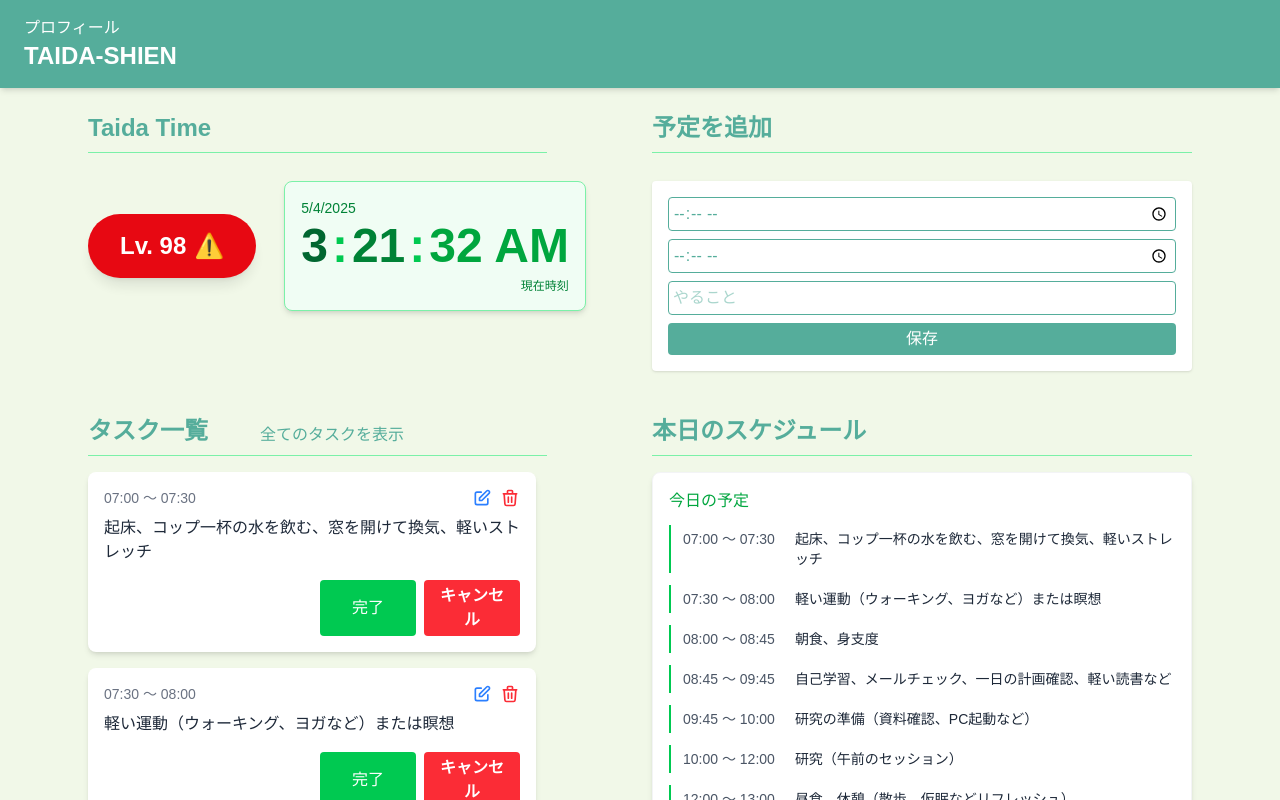
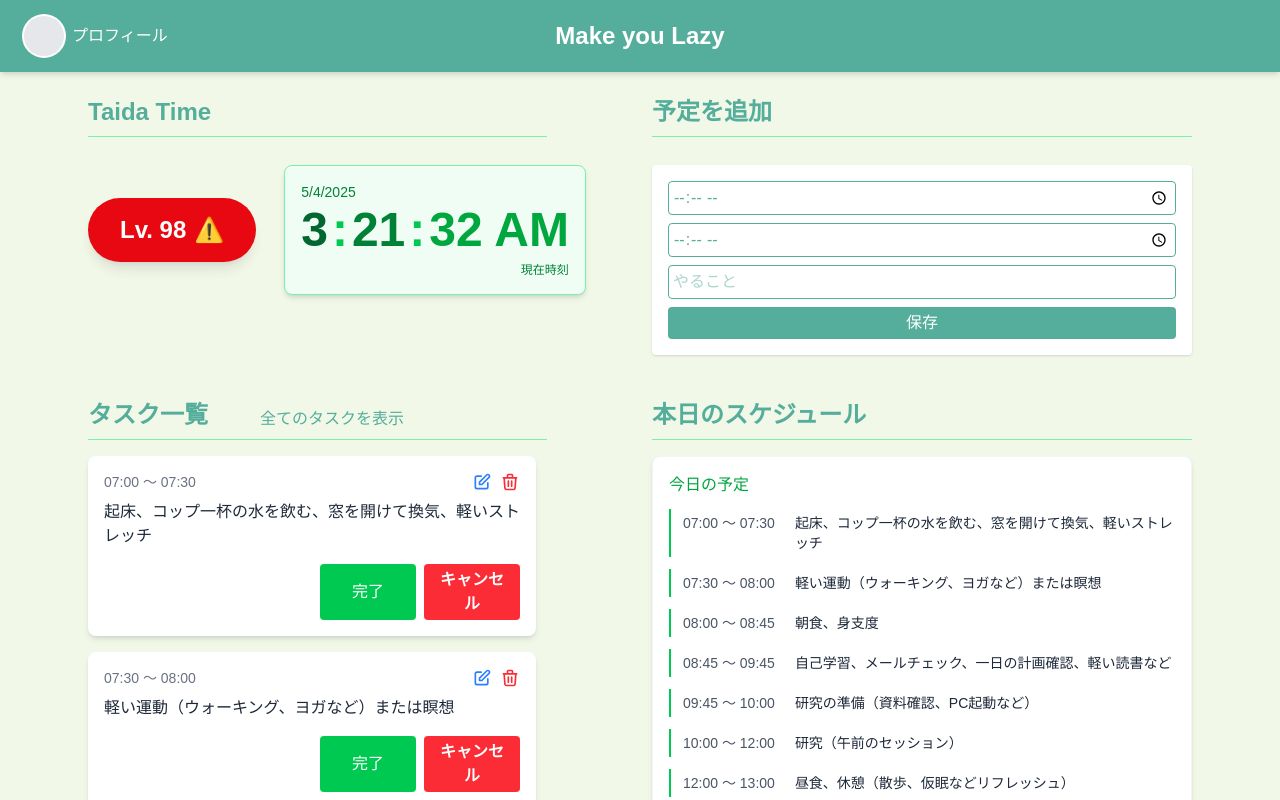
Before and after one commit to jack-app/jackHack2025_C, a Next.js app in the folder front/: page / in a window 1280 px wide. Shown: the top 800 px of the page. Built offline with nearby package versions, Linux system fonts and the light colour scheme.

Commit message:
headerのスタイル調整

```diff
--- a/front/src/components/header.tsx
+++ b/front/src/components/header.tsx
@@ -1,11 +1,22 @@
-import React from 'react';
+import React from "react";
 
 const Header = () => {
     return (
-    <header className="bg-[#55AD9B] text-white py-4 px-6 shadow-md">
-        <button>プロフィール</button>
-        <h1 className="text-2xl font-semibold ">TAIDA-SHIEN</h1>
-    </header>
+        <header className="bg-[#55AD9B] text-white py-4 px-6 shadow-md flex items-center justify-between relative">
+        {/* 左：プロフィールアイコン */}
+        <button className="flex items-center space-x-2">
+            <div className="w-10 h-10 rounded-full ring-2 ring-white bg-gray-200 flex-shrink-0" />
+            <span className="font-medium hover:underline">プロフィール</span>
+        </button>
+
+        {/* 中央：タイトル */}
+        <h1 className="absolute left-1/2 top-1/2 transform -translate-x-1/2 -translate-y-1/2 text-2xl font-semibold">
+            Make you Lazy
+        </h1>
+
+        {/* 右：左と幅を合わせるためのプレースホルダー（なくてもOK） */}
+        <div className="w-32" />
+        </header>
     );
 };
 
```
